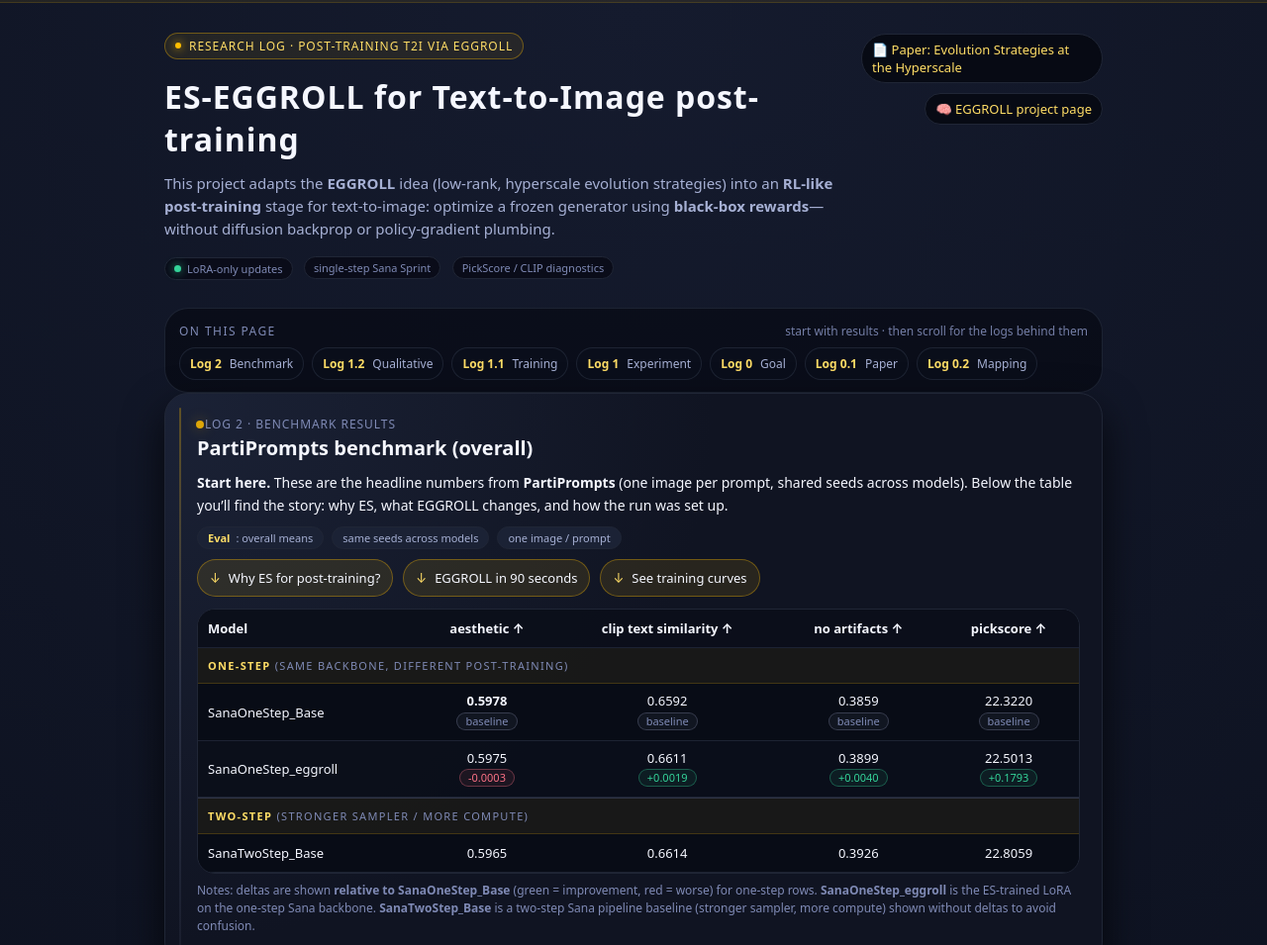
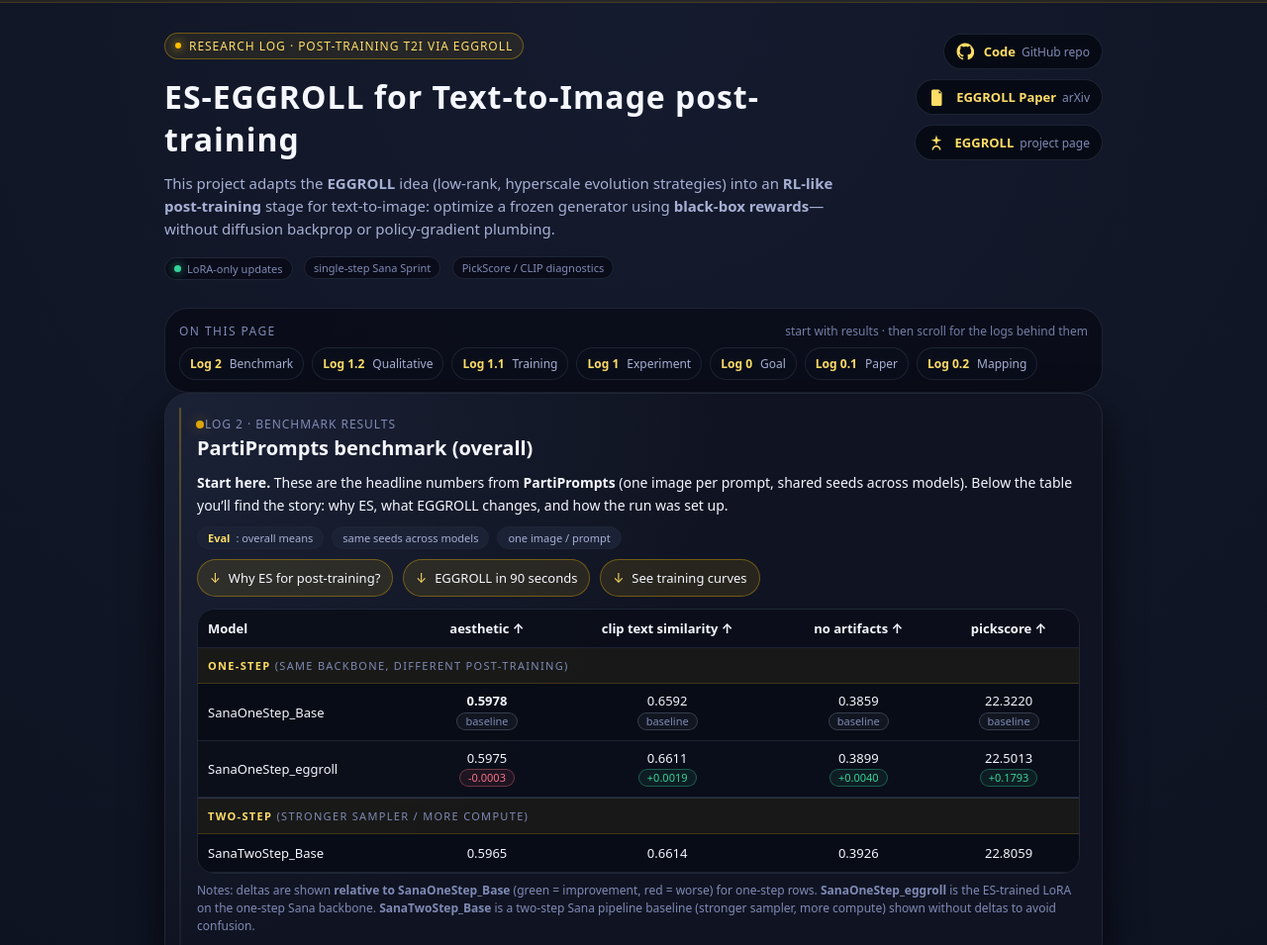
Before and after one commit to amit154154/HyperscaleES_T2I, a plain HTML site: page index.html in a window 1280 px wide. Shown: the top 955 px of the page at 99% size. Drawn offline with Linux system fonts and the light colour scheme.

Commit message:
new readme version and change links

```diff
--- a/index.html
+++ b/index.html
@@ -121,11 +121,52 @@
     .nav-links a {
       display: inline-flex;
       align-items: center;
+      gap: 10px;
+      padding: 8px 12px;
+      border-radius: 999px;
+      border: 1px solid rgba(32, 38, 54, 0.9);
+      background: rgba(6, 9, 18, 0.9);
+      color: var(--text-main);
+      transition: transform 120ms ease, border-color 120ms ease, background 120ms ease;
+    }
+
+    .nav-links a:hover {
+      text-decoration: none;
+      border-color: rgba(255, 221, 102, 0.55);
+      background: rgba(255, 190, 0, 0.08);
+      transform: translateY(-1px);
+    }
+
+    .nav-ico {
+      display: inline-flex;
+      align-items: center;
+      justify-content: center;
+      width: 18px;
+      height: 18px;
+      color: var(--accent-strong);
+      flex: 0 0 auto;
+    }
+
+    .nav-ico svg {
+      width: 18px;
+      height: 18px;
+      fill: currentColor;
+    }
+
+    .nav-label {
+      display: inline-flex;
+      align-items: baseline;
       gap: 6px;
-      padding: 6px 10px;
-      border-radius: 999px;
-      border: 1px solid var(--border-subtle);
-      background: rgba(6, 9, 18, 0.9);
+    }
+
+    .nav-label strong {
+      color: var(--accent-strong);
+      font-weight: 700;
+    }
+
+    .nav-sub {
+      color: var(--text-softer);
+      font-size: 12px;
     }
 
     main {
@@ -924,12 +965,35 @@
       </div>
 
       <div class="nav-links">
-        <a href="https://arxiv.org/abs/2511.16652" target="_blank" rel="noopener">
-          <span>📄 Paper: Evolution Strategies at the Hyperscale</span>
-        </a>
-        <a href="https://eshyperscale.github.io/" target="_blank" rel="noopener">
-          <span>🧠 EGGROLL project page</span>
-        </a>
+<a href="https://github.com/amit154154/HyperscaleES_T2I" target="_blank" rel="noopener">
+  <span class="nav-ico" aria-hidden="true">
+    <!-- GitHub mark -->
+    <svg viewBox="0 0 24 24" aria-hidden="true">
+      <path d="M12 .5C5.73.5.75 5.62.75 12.07c0 5.15 3.35 9.52 8 11.06.58.11.79-.26.79-.57 0-.28-.01-1.02-.02-2-3.26.72-3.95-1.61-3.95-1.61-.53-1.39-1.3-1.76-1.3-1.76-1.06-.75.08-.74.08-.74 1.17.08 1.79 1.24 1.79 1.24 1.04 1.82 2.73 1.29 3.4.99.11-.77.41-1.29.74-1.58-2.6-.3-5.34-1.34-5.34-5.96 0-1.32.46-2.39 1.23-3.23-.12-.31-.53-1.57.12-3.27 0 0 1.01-.33 3.3 1.23a11.2 11.2 0 0 1 3-.42c1.02 0 2.05.14 3 .42 2.29-1.56 3.3-1.23 3.3-1.23.65 1.7.24 2.96.12 3.27.77.84 1.23 1.91 1.23 3.23 0 4.63-2.74 5.66-5.35 5.96.42.37.79 1.1.79 2.22 0 1.6-.02 2.88-.02 3.27 0 .31.21.68.8.56 4.64-1.55 7.98-5.91 7.98-11.05C23.25 5.62 18.27.5 12 .5z"/>
+    </svg>
+  </span>
+  <span class="nav-label"><strong>Code</strong> <span class="nav-sub">GitHub repo</span></span>
+</a>
+
+<a href="https://arxiv.org/abs/2511.16652" target="_blank" rel="noopener">
+  <span class="nav-ico" aria-hidden="true">
+    <!-- Document icon -->
+    <svg viewBox="0 0 24 24" aria-hidden="true">
+      <path d="M6 2h8l4 4v16a2 2 0 0 1-2 2H6a2 2 0 0 1-2-2V4a2 2 0 0 1 2-2zm8 1.5V7h3.5L14 3.5zM7.5 10.5h9v1.5h-9v-1.5zm0 4h9V16h-9v-1.5zm0 4h6V20h-6v-1.5z"/>
+    </svg>
+  </span>
+  <span class="nav-label"><strong>EGGROLL Paper</strong> <span class="nav-sub">arXiv</span></span>
+</a>
+
+<a href="https://eshyperscale.github.io/" target="_blank" rel="noopener">
+  <span class="nav-ico" aria-hidden="true">
+    <!-- Spark/rocket-ish icon -->
+    <svg viewBox="0 0 24 24" aria-hidden="true">
+      <path d="M12 2l1.6 5.2L19 9l-5.4 1.8L12 16l-1.6-5.2L5 9l5.4-1.8L12 2zm0 14c-3.3 0-6 2.7-6 6h2c0-2.2 1.8-4 4-4s4 1.8 4 4h2c0-3.3-2.7-6-6-6z"/>
+    </svg>
+  </span>
+  <span class="nav-label"><strong>EGGROLL</strong> <span class="nav-sub">project page</span></span>
+</a>
       </div>
     </header>
     <div class="toc reveal" id="toc">
```
Also changed, not shown: 1 other file.
